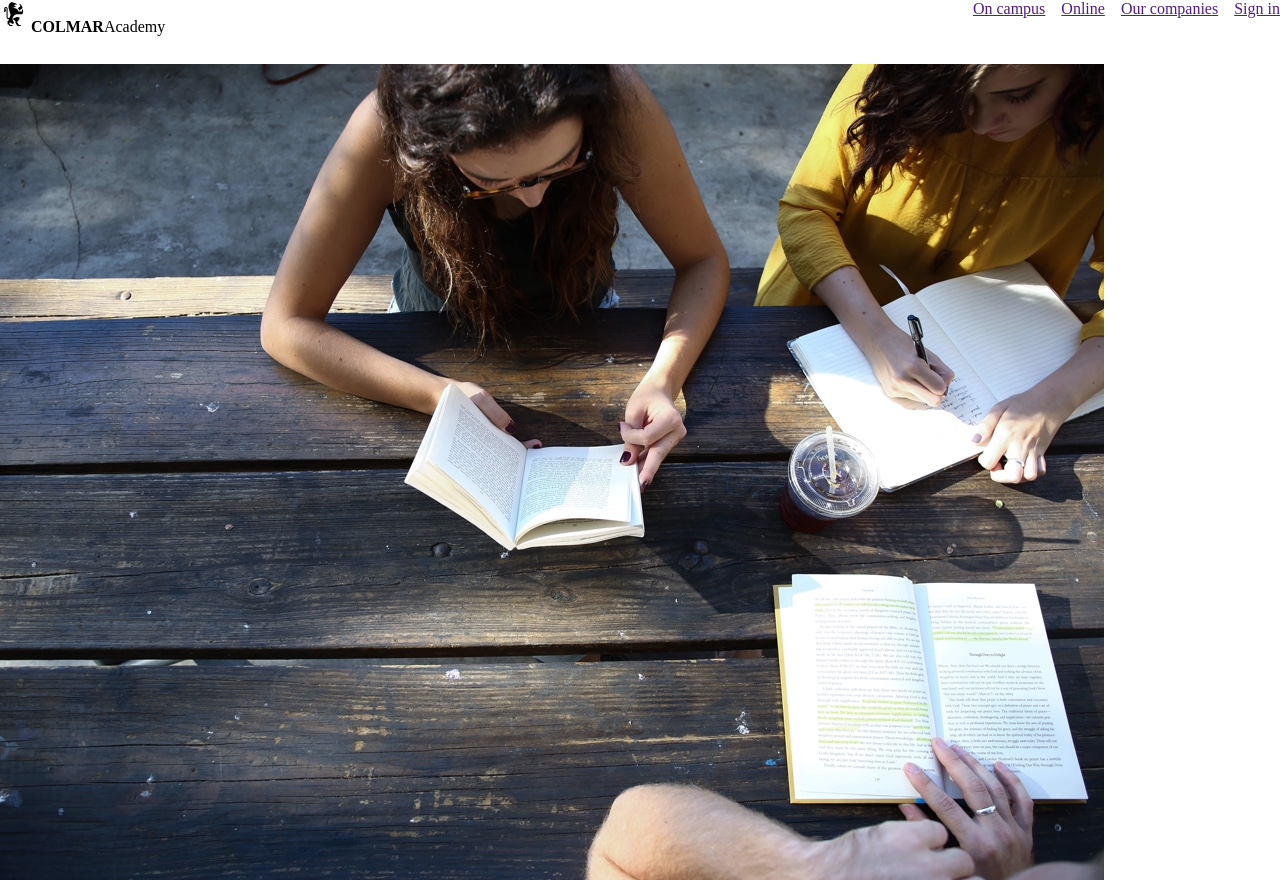
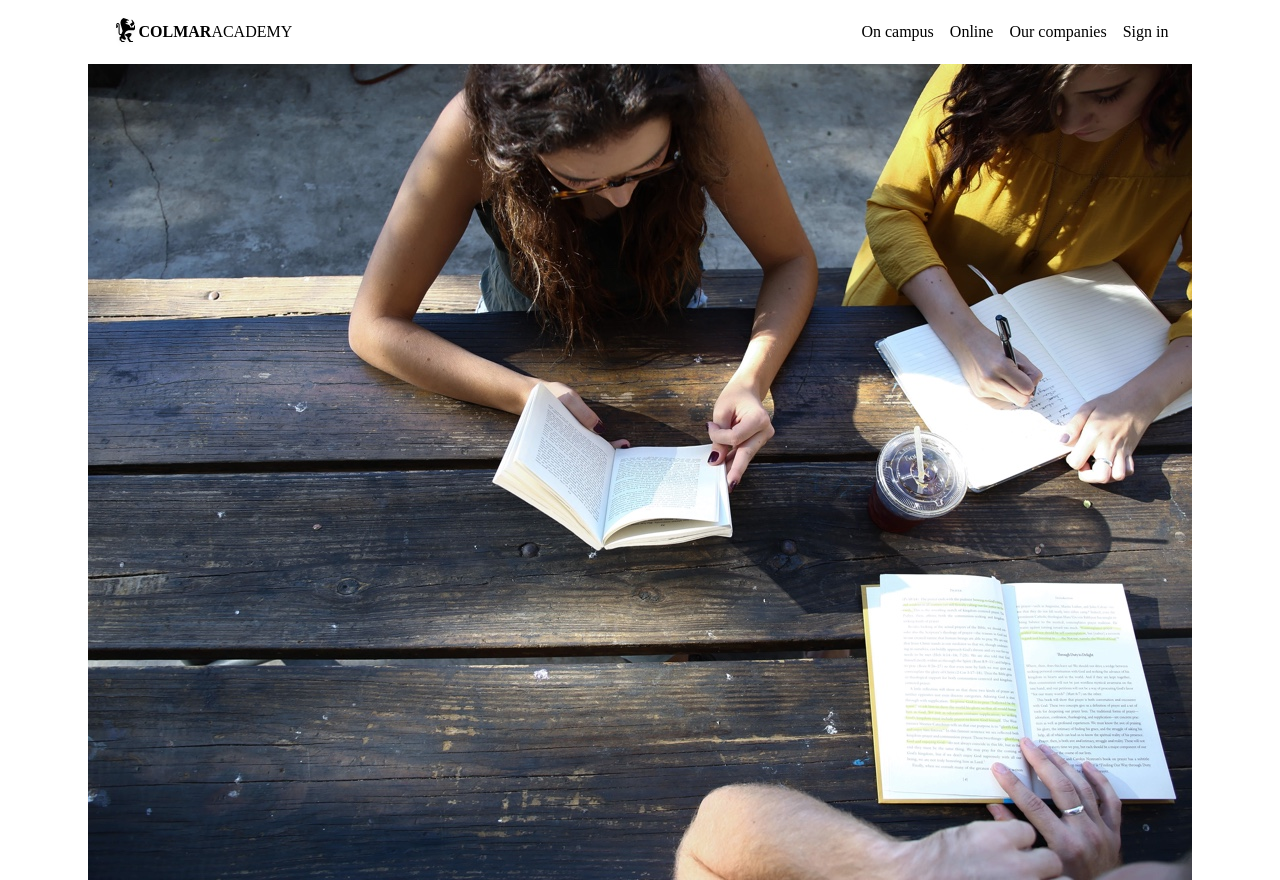
Before and after one commit to pattma/single-page-website, a plain HTML site: page index.html in a window 1280 px wide. Shown: the top 880 px of the page. Drawn offline with Linux system fonts and the light colour scheme.

Commit message:
update header

```diff
--- a/index.html
+++ b/index.html
@@ -8,12 +8,11 @@
 </head>
 <body>
     <header>
-        <div class="left-tab">
+        <nav>
+            <div class="logo">
                 <img src="/images/ic-logo.svg" alt="logo" />
-            <span><strong>COLMAR</strong>Academy</span>
+                <p><strong>COLMAR</strong>ACADEMY</p>
             </div>
-        <div class="right-tab">
-            <nav>
             <ul>
                 <li><a href="">On campus</a></li>
                 <li><a href="">Online</a></li>
@@ -21,7 +20,6 @@
                 <li><a href="">Sign in</a></li>
             </ul>
         </nav>
-        </div>
     </header>
     <main>
         <!-- banner -->
--- a/style.css
+++ b/style.css
@@ -1,35 +1,42 @@
-body {
+* {
     margin: 0;
     padding: 0;
+    box-sizing: border-box;
+}
+
+body {
+    max-width: 1105px;
+    margin: 0 auto;
 }
 
 /* header */
-header {
+nav {
     height: 64px;
-    display: grid;
-    grid-template-columns: auto auto;
+    display: flex;
+    justify-content: space-between;
+    padding: 0 24px;
 }
 
-.right-tab > nav {
+.logo {
     display: flex;
-    justify-content: end;
+    align-items: center;
+}
+
+.logo > img {
+    height: 32px;
 }
 
 ul {
-    list-style-type: none;
-    margin: 0;
-    padding: 0;
+    display: flex;
+    align-items: center;
+    gap: 16px;
 }
 
-li {
-    display: inline;
+ul > li {
+    list-style-type: none;
 }
 
 li > a {
-    float: left;
-    padding-left: 16px;
+    text-decoration: none;
+    color: black;
 }
-
-li:nth-child(1) > a {
-    padding-left: 0;
-}
```
Lines whose indentation alone changed are shown as unchanged.
